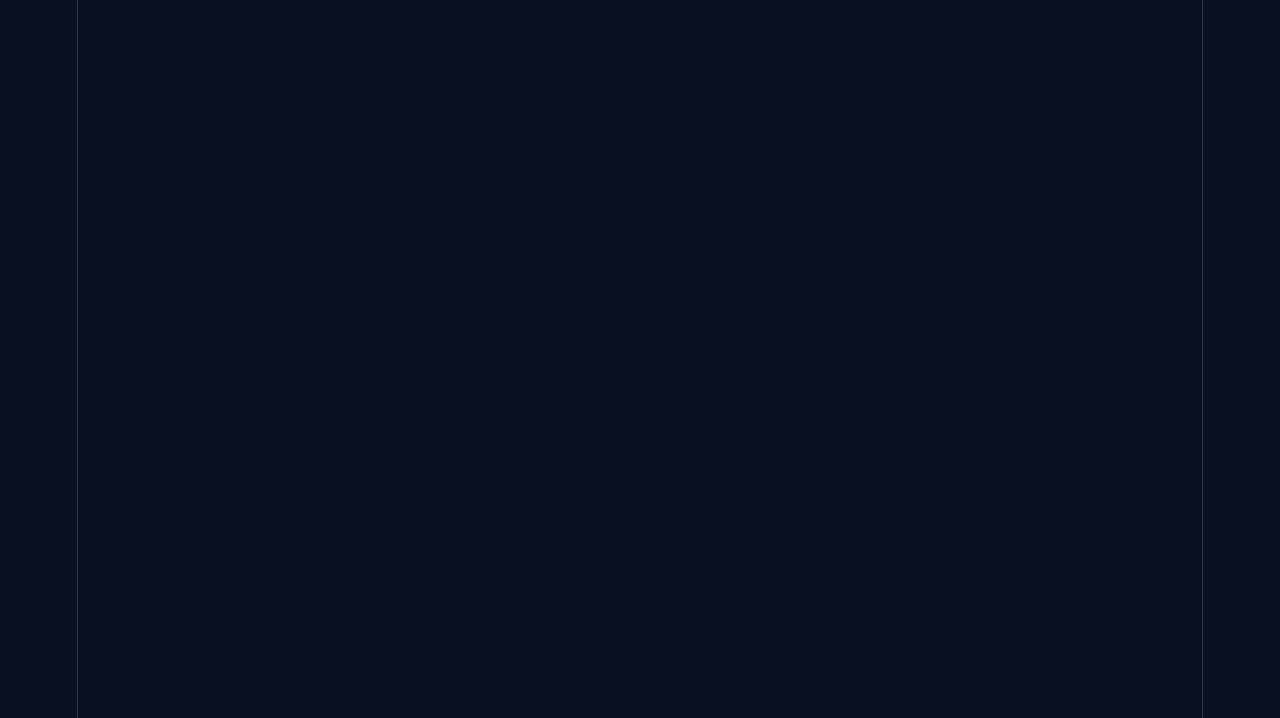
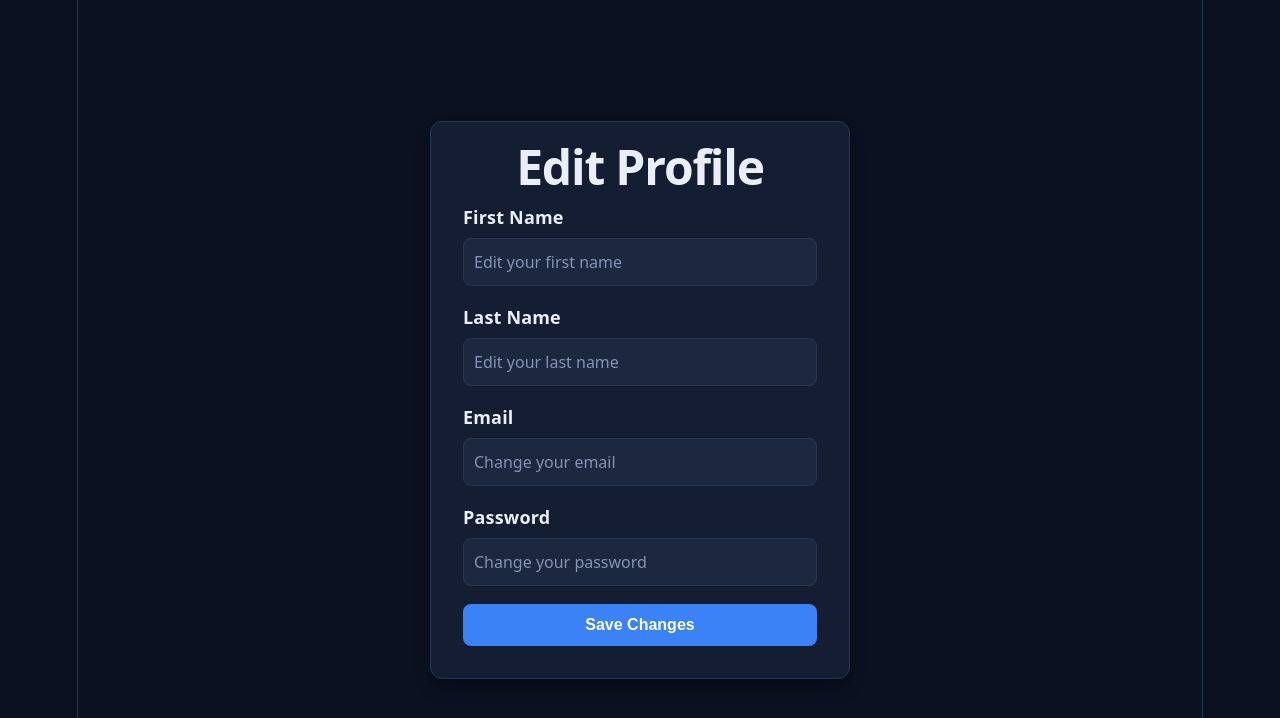
Before and after one commit to akoort9/Software-Engineering-Team11-Summer, a React app in the folder frontend/: page /edit-profile in a window 1280 px wide. Before the commit this address had no page. Shown: the top 718 px of the page. Built offline with nearby package versions, Linux system fonts and the light colour scheme; the HTML template or start-up script is replaced by a standard one.

Commit message:
Template Edit Profile Page added
Wired it to the home page so we can look at it for now but will eventually require a user to be authenticated to access

```diff
--- a/frontend/src/App.jsx
+++ b/frontend/src/App.jsx
@@ -5,6 +5,7 @@ import MovieDetailPage from './pages/MovieDetailPage.jsx'
 import BookingPage from './pages/BookingPage.jsx'
 import LoginPage from './pages/LoginPage.jsx'
 import RegisterPage from './pages/RegisterPage.jsx'
+import EditProfilePage from './pages/EditProfilePage.jsx'
 
 export default function App() {
   return (
@@ -16,6 +17,7 @@ export default function App() {
         <Route path="/booking" element={<BookingPage />} />
         <Route path="/login" element={<LoginPage />} />
         <Route path="/register" element={<RegisterPage />} />
+        <Route path="/edit-profile" element={<EditProfilePage />} />
       </Routes>
     </BrowserRouter>
   )
--- /dev/null
+++ b/frontend/src/pages/EditProfilePage.jsx
@@ -0,0 +1,36 @@
+import '../styles/AuthPage.css'
+
+export default function EditProfilePage() {
+  return (
+    <main className="auth-page">
+      <div className="auth-card">
+        <h1>Edit Profile</h1>
+        <form className="auth-form" onSubmit={(e) => e.preventDefault()}>
+          <div className="form-group">
+            <label htmlFor="first-name">First Name</label>
+            <input id="first-name" type="text" placeholder="Edit your first name" />
+          </div>
+
+          <div className="form-group">
+            <label htmlFor="last-name">Last Name</label>
+            <input id="last-name" type="text" placeholder="Edit your last name" />
+          </div>
+
+          <div className="form-group">
+            <label htmlFor="email">Email</label>
+            <input id="email" type="email" placeholder="Change your email" />
+          </div>
+
+          <div className="form-group">
+            <label htmlFor="password">Password</label>
+            <input id="password" type="password" placeholder="Change your password" />
+          </div>
+
+          <button type="submit" className="auth-button">
+            Save Changes
+          </button>
+        </form>
+      </div>
+    </main>
+  )
+}
--- a/frontend/src/pages/HomePage.jsx
+++ b/frontend/src/pages/HomePage.jsx
@@ -84,7 +84,8 @@ export default function HomePage() {
 
       <p>
         <Link to="/booking">Book Seats</Link> | <Link to="/admin">Admin</Link> |{' '}
-        <Link to="/login">Log In</Link> | <Link to="/register">Register</Link>
+        <Link to="/login">Log In</Link> | <Link to="/register">Register</Link> |{' '}
+        <Link to="/edit-profile">Edit Profile</Link>
       </p>
     </main>
   )
```
